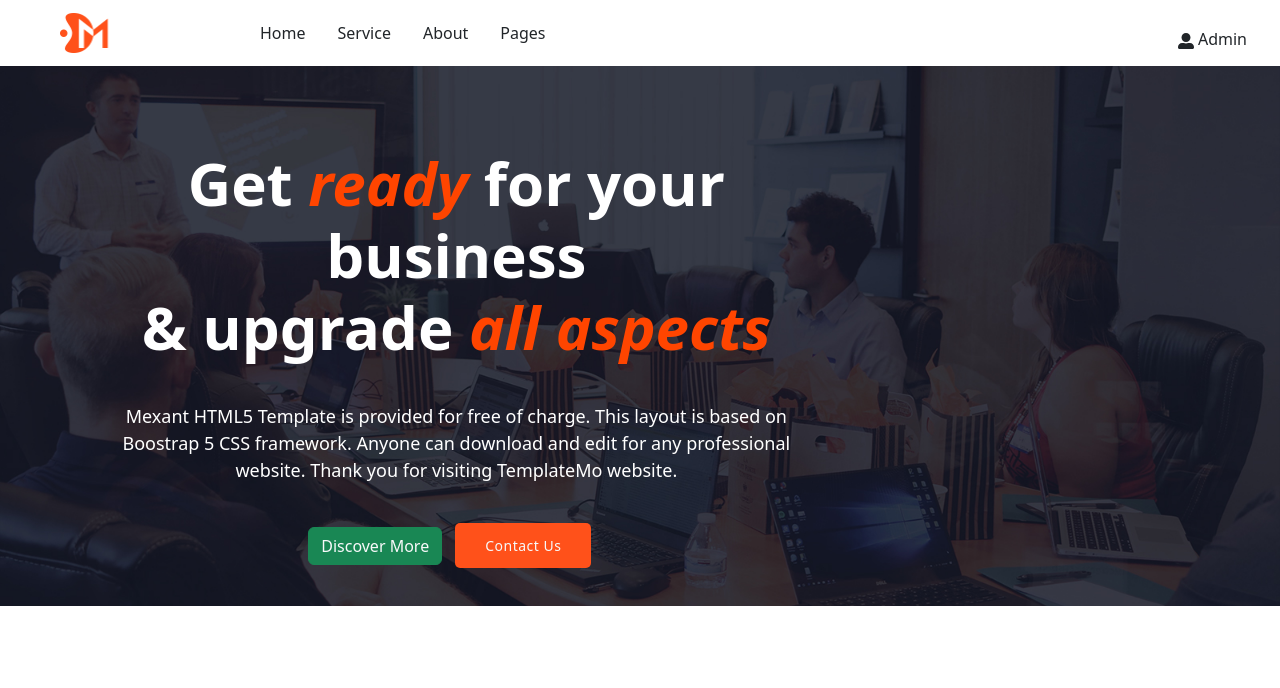
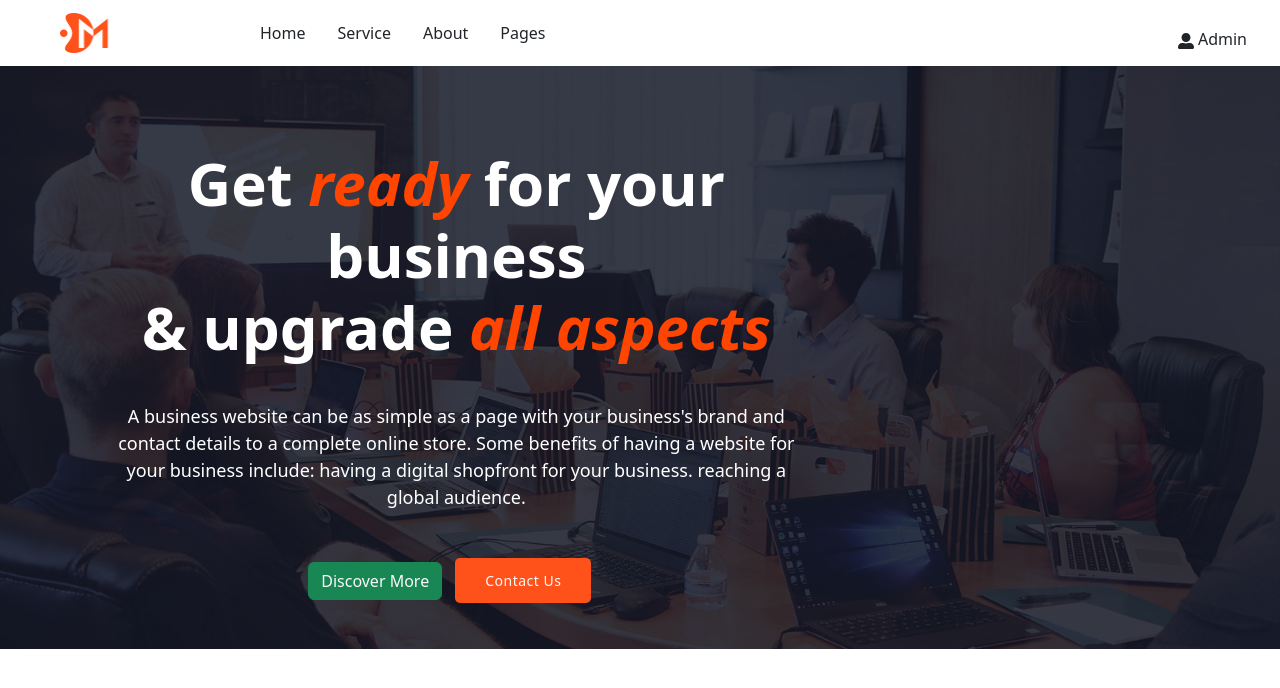
Before and after one commit to anassadouq/Mexant, a React (Create React App) app in the folder client/: page / in a window 1280 px wide. Shown: the top 688 px of the page. Built offline with nearby package versions, Linux system fonts and the light colour scheme.

Commit message:
change the home text

```diff
--- a/client/src/Components/Home/Home.js
+++ b/client/src/Components/Home/Home.js
@@ -13,13 +13,13 @@ export default function Home(){
                                     <div className="header-text">
                                         <h2>Get <em>ready</em> for your <br/>business<br/>& upgrade <em>all aspects</em></h2>
                                         <div className="div-dec"></div>
-                                        <p>Mexant HTML5 Template is provided for free of charge. This layout is based on Boostrap 5 CSS framework. Anyone can download and edit for any professional website. Thank you for visiting TemplateMo website.</p>
+                                        <p>A business website can be as simple as a page with your business's brand and contact details to a complete online store. Some benefits of having a website for your business include: having a digital shopfront for your business. reaching a global audience.</p>
                                         <div className="buttons">
                                             <div className="btn btn-success">
-                                                <a href="#" className='text-light'>Discover More</a>
+                                                <a href="#" className='text-light my-5'>Discover More</a>
                                             </div>
                                             <div className="btn orange-button">
-                                                <a href="/create" className='text-light'>Contact Us</a>
+                                                <a href="/create" className='text-light my-2'>Contact Us</a>
                                             </div>
                                         </div>
                                     </div>
```
